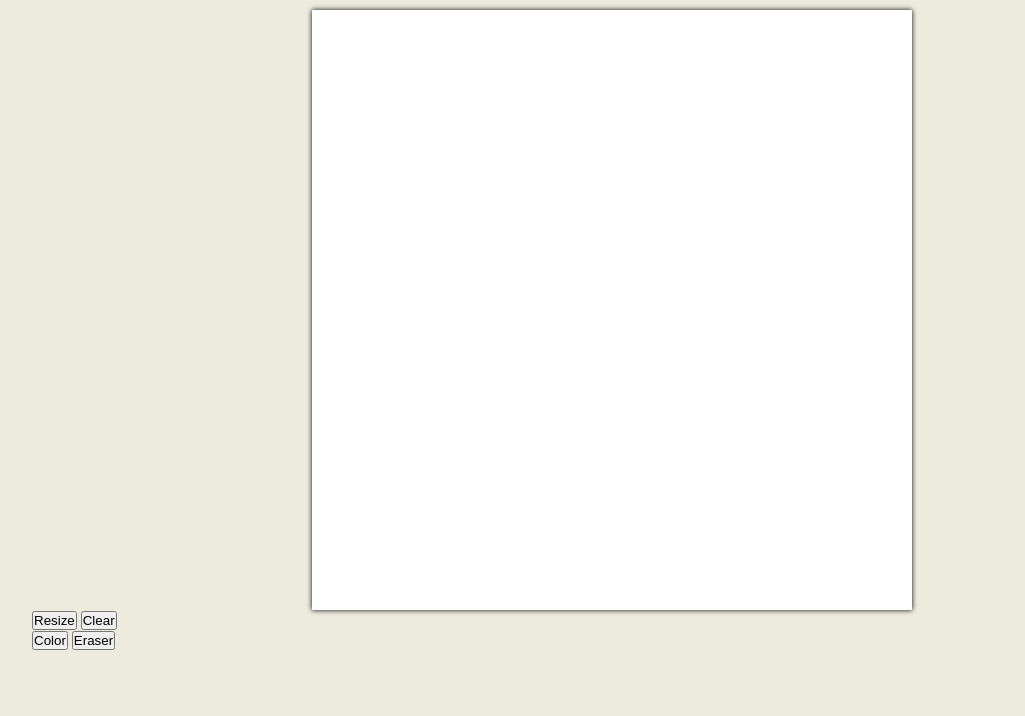
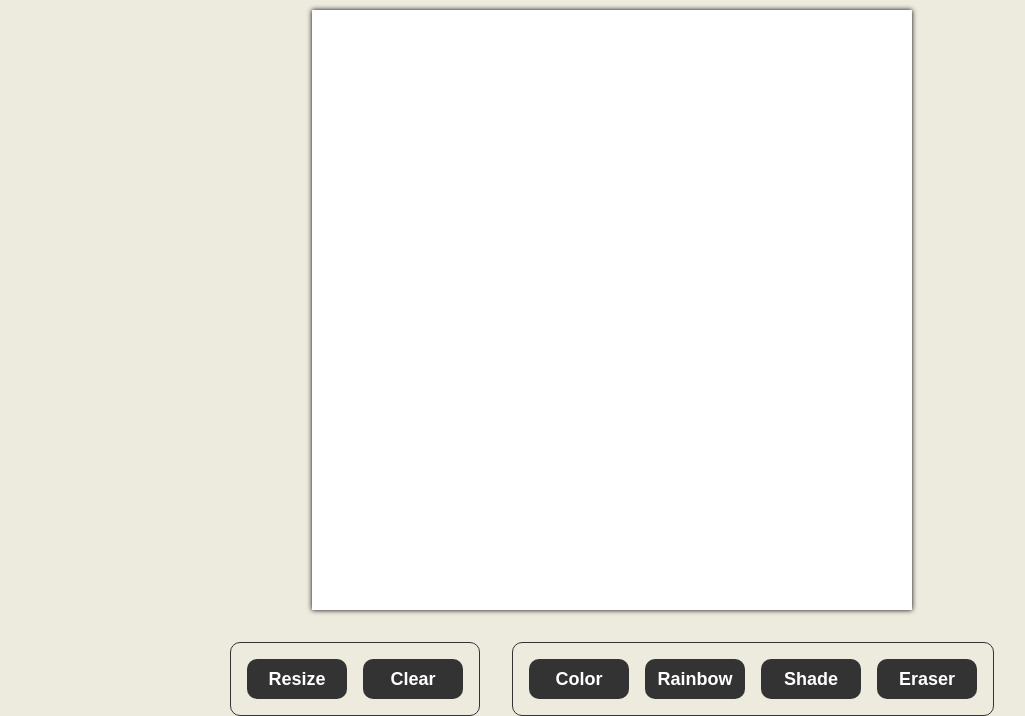
Before and after one commit to Ewest80/etch-a-sketch, a plain HTML site: page index.html in a window 1280 px wide. Shown: the part 139-855 px from the top of the page, without its empty margins (28-1053 px from the left). Before the commit the page ends 800 px from the top, so only its background shows below. Drawn offline with Linux system fonts and the light colour scheme.

Commit message:
Add rainbow and shade buttons and style buttons

```diff
--- a/css/styles.css
+++ b/css/styles.css
@@ -62,9 +62,50 @@ header h1 {
   height: calc(100% / var(--grid-size));
 }
 
+/** Controls **/
+.controls {
+  margin-top: 32px;
+}
+
+.controls .container {
+  display: flex;
+  justify-content: center;
+  align-items: center;
+  gap: 32px;
+}
+
+.controls .grid-tools,
+.controls .draw-tools {
+  display: flex;
+  justify-content: center;
+  align-items: center;
+  flex-wrap: wrap;
+  border: 1px solid var(--primary-dark);
+  border-radius: 10px;
+  padding: 16px;
+  gap: 16px;
+}
+
+.controls .btn {
+  border: none;
+  width: 100px;
+  height: 40px;
+  border-radius: 10px;
+  background-color: var(--primary-dark);
+  color: var(--secondary-light);
+  font-size: 18px;
+  font-weight: 700;
+  cursor: pointer;
+}
+
+.controls .btn:hover {
+  background-color: #444;
+}
+
+
 /* Container */
 .container {
-  max-width: 1200px;
+  max-width: 1000px;
   margin: 0 auto;
   padding: 0 20px;
 }
--- a/index.html
+++ b/index.html
@@ -33,6 +33,8 @@
         </div>
         <div class="draw-tools">
           <button id="colorBtn" class="btn">Color</button>
+          <button id="rainbowBtn" class="btn">Rainbow</button>
+          <button id="shadeBtn" class="btn">Shade</button>
           <button id="eraserBtn" class="btn">Eraser</button>
         </div>
       </div>
```
